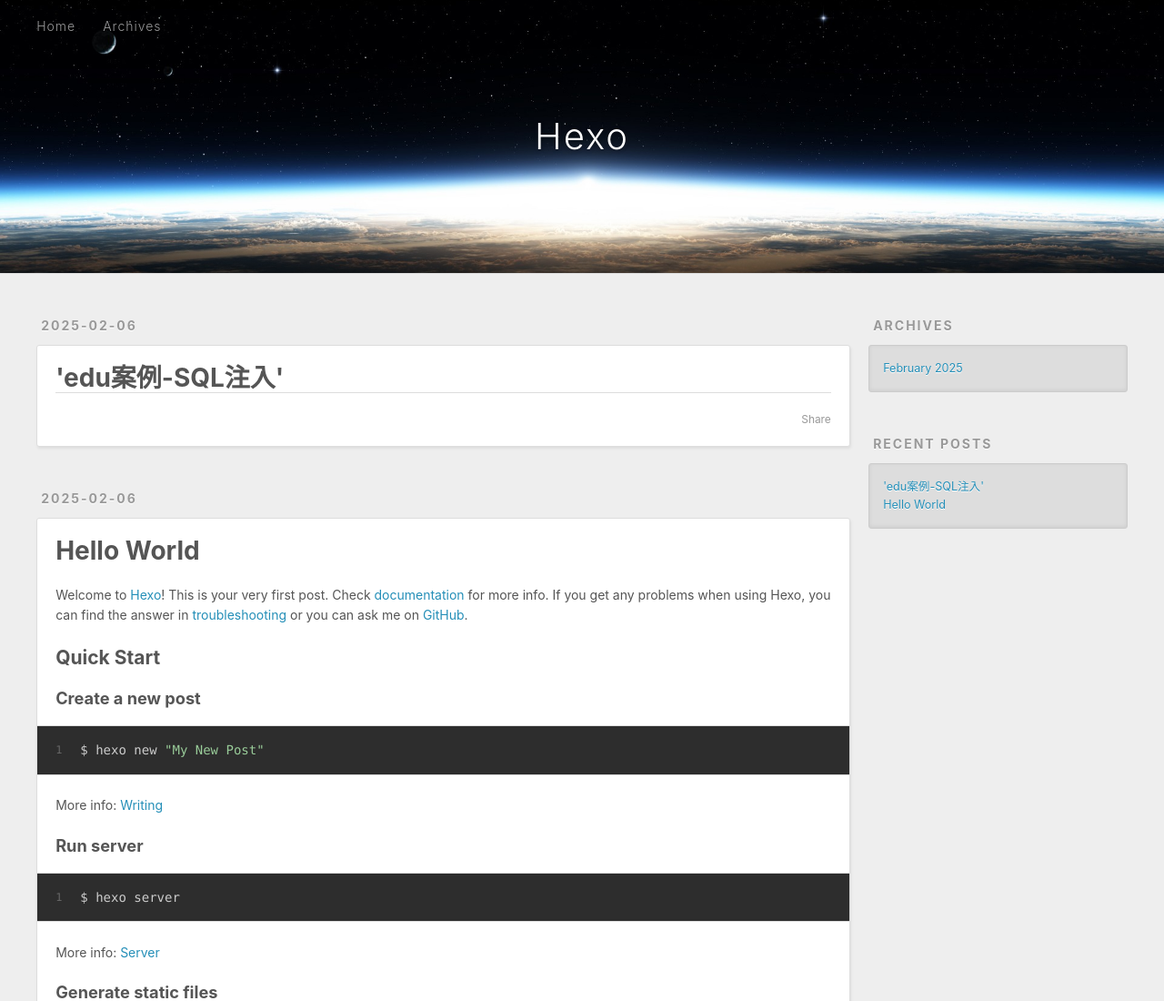
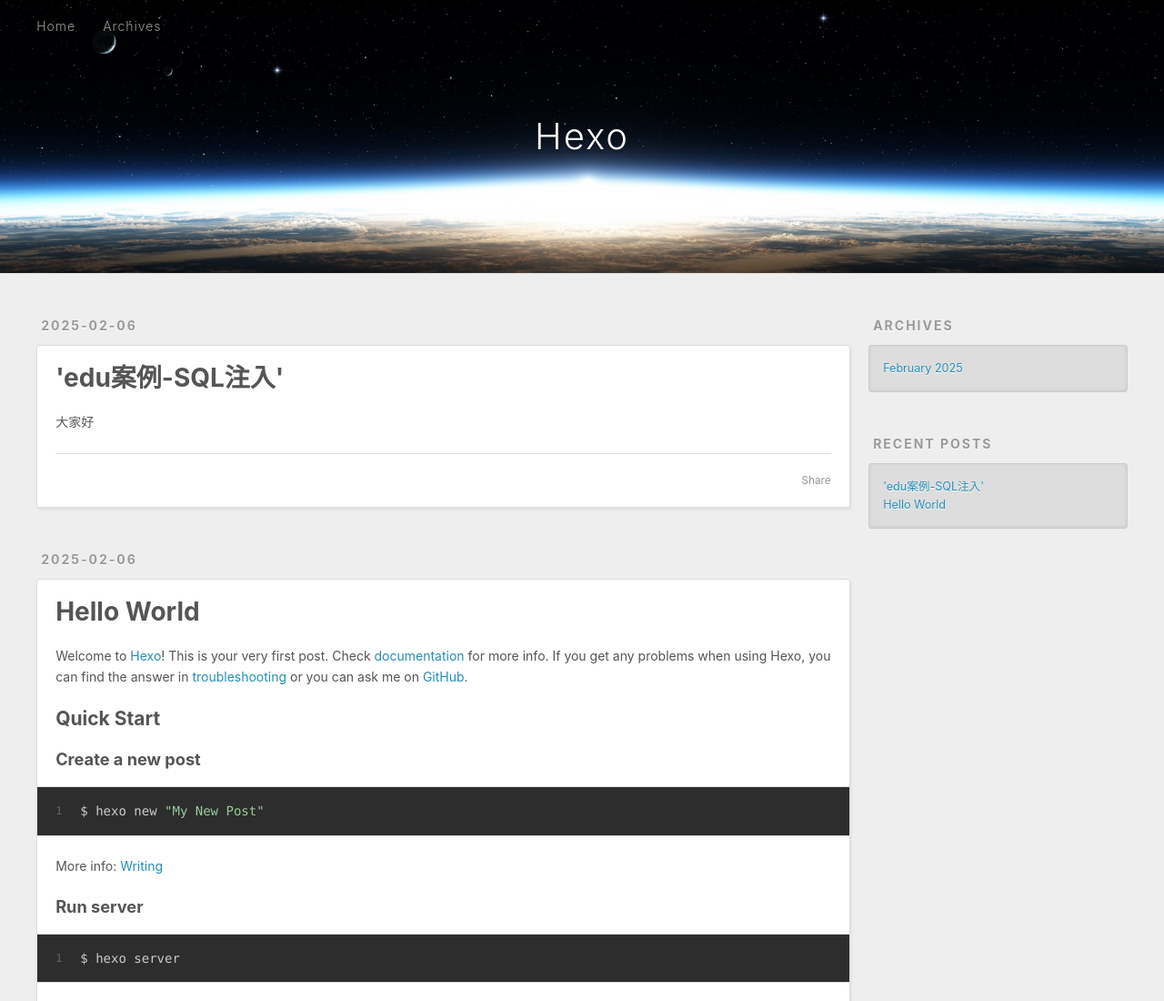
Before and after one commit to yeyeyeye-del/yeyeyeye-del.github.io, a plain HTML site: page index.html in a window 1280 px wide. Shown: the top 1100 px of the page at 91% size. Drawn offline with Linux system fonts and the light colour scheme.

Commit message:
Site updated: 2025-02-06 10:59:12

```diff
--- a/index.html
+++ b/index.html
@@ -91,6 +91,7 @@
 
     <div class="e-content article-entry" itemprop="articleBody">
 
+        <p>大家好</p>
 
 
     </div>
```
Also changed, not shown: 2025/02/06/edu案例-SQL注入/index.html (+5 -2 lines).
